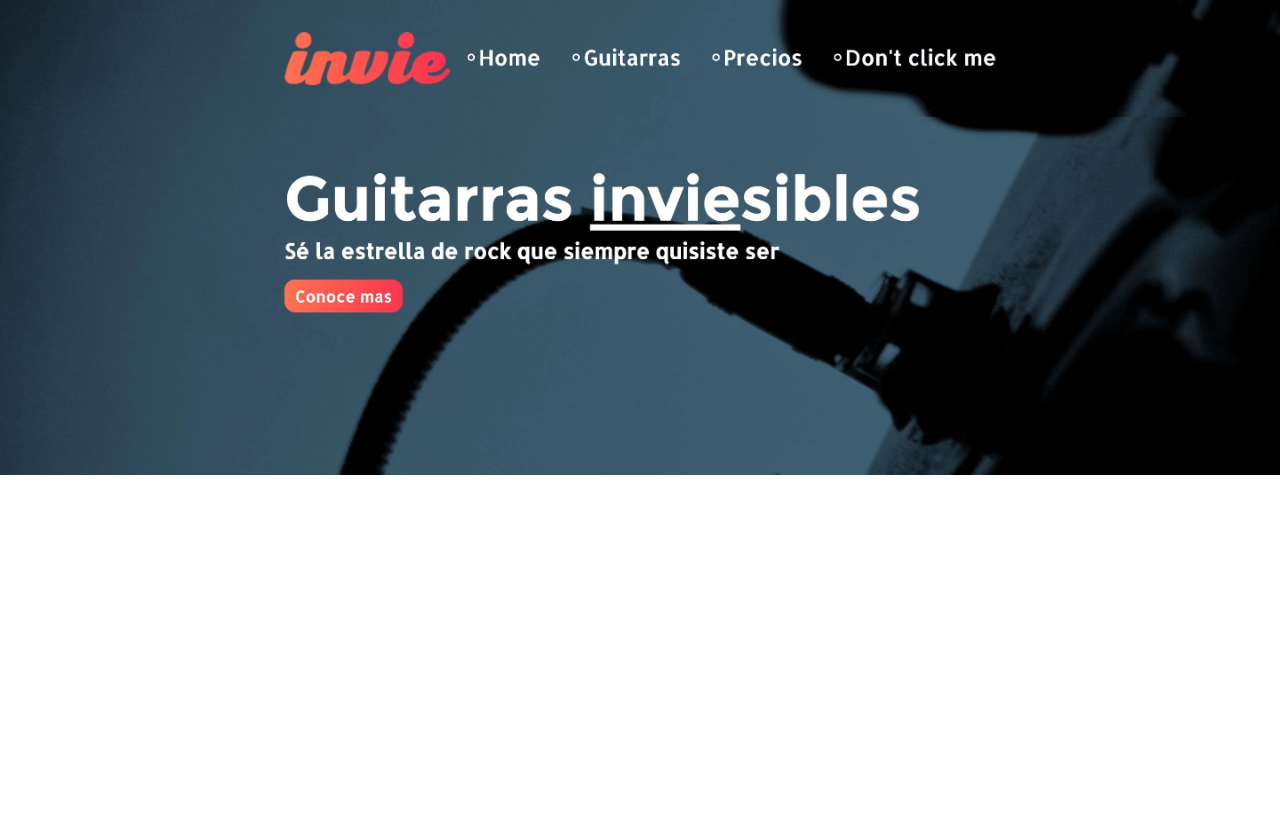
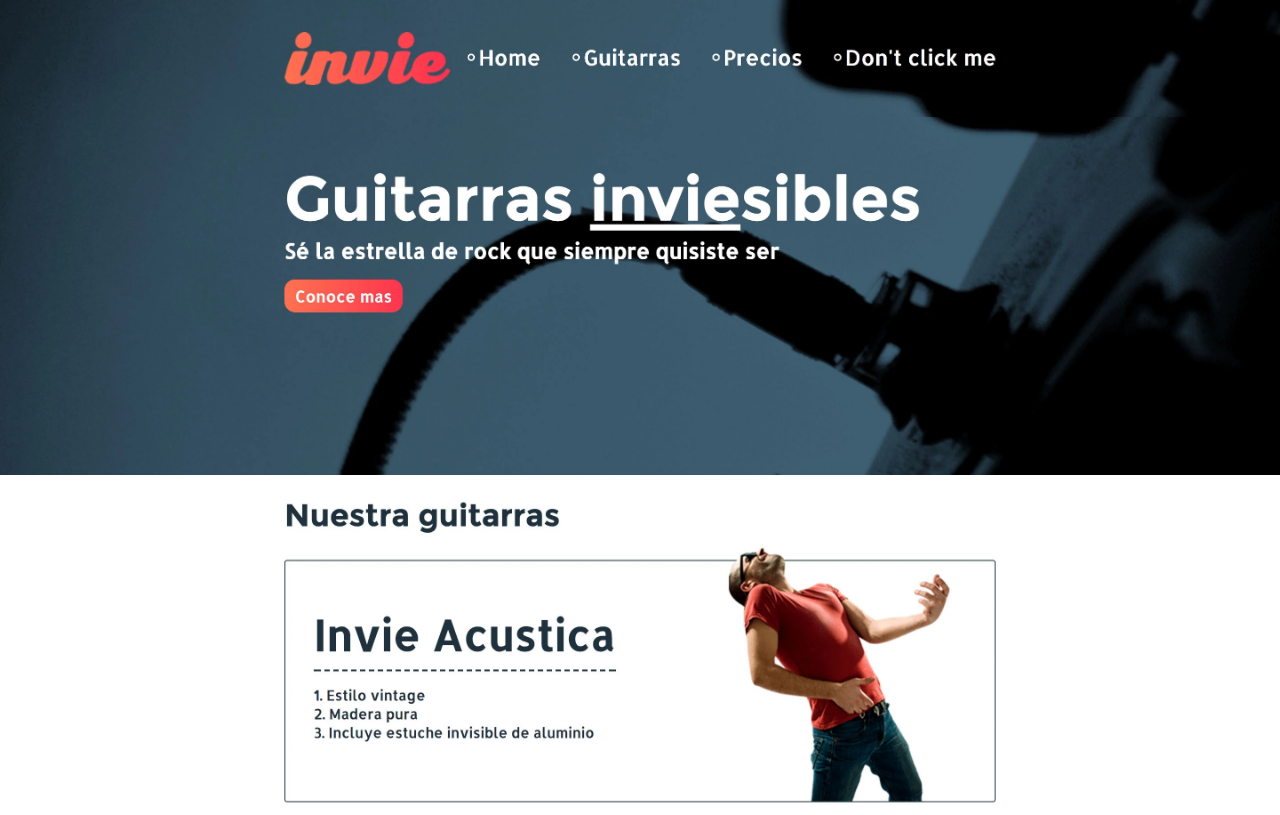
Before and after one commit to ChristianF23/invie-github, a plain HTML site: page index.html in a window 1280 px wide. Drawn offline with Linux system fonts and the light colour scheme.

Commit message:
Añadiendo acustica

```diff
--- a/index.html
+++ b/index.html
@@ -14,5 +14,6 @@
  <body>
      <img src="imagenes/header.jpg" alt="">
      <img src="imagenes/hero.jpg" alt="">
+     <img src="imagenes/acustica.jpg" alt="">
  </body>
 </html>
```
